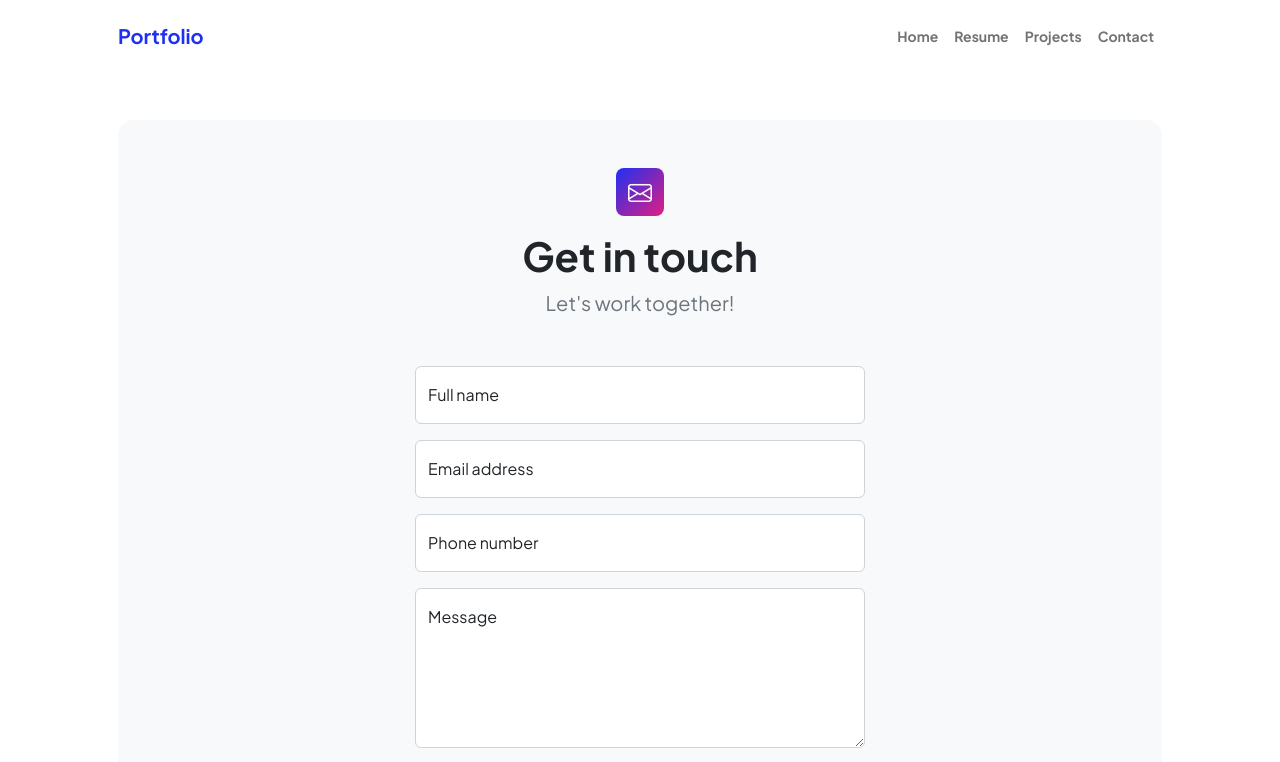
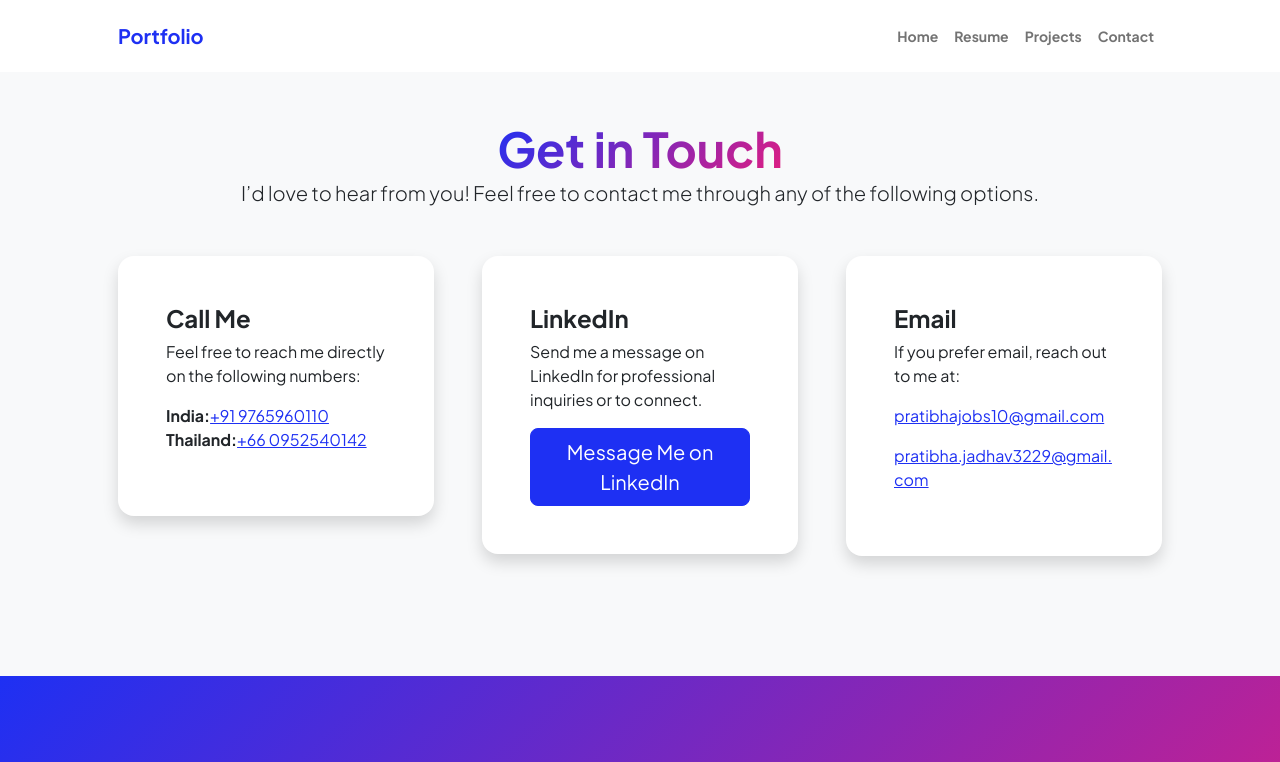
Before and after one commit to PratibhaRepos1/crafted-by-pratibha, an Angular app: page /contact in a window 1280 px wide. Shown: the top 762 px of the page. Built offline with nearby package versions, Linux system fonts and the light colour scheme.

Commit message:
Added code for contact form and update routerLink url

```diff
--- a/package.json
+++ b/package.json
@@ -18,6 +18,7 @@
     "@angular/platform-browser": "^17.0.0",
     "@angular/platform-browser-dynamic": "^17.0.0",
     "@angular/router": "^17.0.0",
+    "@emailjs/browser": "^4.4.1",
     "bootstrap": "^5.3.3",
     "rxjs": "~7.8.0",
     "tslib": "^2.3.0",
--- a/src/app/components/contact/contact.component.html
+++ b/src/app/components/contact/contact.component.html
@@ -6,9 +6,9 @@
       name="viewport"
       content="width=device-width, initial-scale=1, shrink-to-fit=no"
     />
-    <meta name="description" content />
-    <meta name="author" content />
-    <title>Modern Business - Start Bootstrap Template</title>
+    <meta name="description" content="" />
+    <meta name="author" content="" />
+    <title>Contact - My Portfolio</title>
     <!-- Favicon-->
     <link rel="icon" type="image/x-icon" href="assets/images/favicon.ico" />
     <!-- Custom Google font-->
@@ -24,146 +24,91 @@
       rel="stylesheet"
     />
   </head>
-  <body class="d-flex flex-column">
+  <body class="d-flex flex-column h-100 bg-light">
     <main class="flex-shrink-0">
       <!-- Navigation-->
       <app-navbar></app-navbar>
-      <!-- Page content-->
+      <!-- Contact Section-->
       <section class="py-5">
-        <div class="container px-5">
-          <!-- Contact form-->
-          <div class="bg-light rounded-4 py-5 px-4 px-md-5">
+        <div class="container px-5 mb-5">
           <div class="text-center mb-5">
-              <div
-                class="feature bg-primary bg-gradient-primary-to-secondary text-white rounded-3 mb-3"
-              >
-                <i class="bi bi-envelope"></i>
-              </div>
-              <h1 class="fw-bolder">Get in touch</h1>
-              <p class="lead fw-normal text-muted mb-0">Let's work together!</p>
+            <h1 class="display-5 fw-bolder mb-0">
+              <span class="text-gradient d-inline">Get in Touch</span>
+            </h1>
+            <p class="lead">
+              I’d love to hear from you! Feel free to contact me through any of
+              the following options.
+            </p>
           </div>
           <div class="row gx-5 justify-content-center">
-              <div class="col-lg-8 col-xl-6">
-                <!-- * * * * * * * * * * * * * * *-->
-                <!-- * * SB Forms Contact Form * *-->
-                <!-- * * * * * * * * * * * * * * *-->
-                <!-- This form is pre-integrated with SB Forms.-->
-                <!-- To make this form functional, sign up at-->
-                <!-- https://startbootstrap.com/solution/contact-forms-->
-                <!-- to get an API token!-->
-                <form id="contactForm" data-sb-form-api-token="API_TOKEN">
-                  <!-- Name input-->
-                  <div class="form-floating mb-3">
-                    <input
-                      class="form-control"
-                      id="name"
-                      type="text"
-                      placeholder="Enter your name..."
-                      data-sb-validations="required"
-                    />
-                    <label for="name">Full name</label>
-                    <div
-                      class="invalid-feedback"
-                      data-sb-feedback="name:required"
-                    >
-                      A name is required.
+            <div class="col-lg-4 mb-4">
+              <div class="card overflow-hidden shadow rounded-4 border-0">
+                <div class="card-body p-5">
+                  <h4 class="fw-bolder">Call Me</h4>
+                  <p>
+                    Feel free to reach me directly on the following numbers:
+                  </p>
+                  <ul class="list-unstyled">
+                    <li>
+                      <strong>India:</strong>
+                      <a href="tel:+919765960110">+91 9765960110</a>
+                    </li>
+                    <li>
+                      <strong>Thailand:</strong>
+                      <a href="tel:+66952540142">+66 0952540142</a>
+                    </li>
+                  </ul>
                 </div>
               </div>
-                  <!-- Email address input-->
-                  <div class="form-floating mb-3">
-                    <input
-                      class="form-control"
-                      id="email"
-                      type="email"
-                      placeholder="name@example.com"
-                      data-sb-validations="required,email"
-                    />
-                    <label for="email">Email address</label>
-                    <div
-                      class="invalid-feedback"
-                      data-sb-feedback="email:required"
-                    >
-                      An email is required.
             </div>
-                    <div
-                      class="invalid-feedback"
-                      data-sb-feedback="email:email"
-                    >
-                      Email is not valid.
-                    </div>
-                  </div>
-                  <!-- Phone number input-->
-                  <div class="form-floating mb-3">
-                    <input
-                      class="form-control"
-                      id="phone"
-                      type="tel"
-                      placeholder="(123) 456-7890"
-                      data-sb-validations="required"
-                    />
-                    <label for="phone">Phone number</label>
-                    <div
-                      class="invalid-feedback"
-                      data-sb-feedback="phone:required"
-                    >
-                      A phone number is required.
-                    </div>
-                  </div>
-                  <!-- Message input-->
-                  <div class="form-floating mb-3">
-                    <textarea
-                      class="form-control"
-                      id="message"
-                      type="text"
-                      placeholder="Enter your message here..."
-                      style="height: 10rem"
-                      data-sb-validations="required"
-                    ></textarea>
-                    <label for="message">Message</label>
-                    <div
-                      class="invalid-feedback"
-                      data-sb-feedback="message:required"
-                    >
-                      A message is required.
-                    </div>
-                  </div>
-                  <!-- Submit success message-->
-                  <!---->
-                  <!-- This is what your users will see when the form-->
-                  <!-- has successfully submitted-->
-                  <div class="d-none" id="submitSuccessMessage">
-                    <div class="text-center mb-3">
-                      <div class="fw-bolder">Form submission successful!</div>
-                      To activate this form, sign up at
-                      <br />
+            <div class="col-lg-4 mb-4">
+              <div class="card overflow-hidden shadow rounded-4 border-0">
+                <div class="card-body p-5">
+                  <h4 class="fw-bolder">LinkedIn</h4>
+                  <p>
+                    Send me a message on LinkedIn for professional inquiries or
+                    to connect.
+                  </p>
                   <a
-                        href="https://startbootstrap.com/solution/contact-forms"
-                        >https://startbootstrap.com/solution/contact-forms</a
+                    href="https://www.linkedin.com/in/pratibha-jadhav"
+                    target="_blank"
+                    class="btn btn-primary btn-lg px-4 py-2"
+                    >Message Me on LinkedIn</a
                   >
                 </div>
               </div>
-                  <!-- Submit error message-->
-                  <!---->
-                  <!-- This is what your users will see when there is-->
-                  <!-- an error submitting the form-->
-                  <div class="d-none" id="submitErrorMessage">
-                    <div class="text-center text-danger mb-3">
-                      Error sending message!
+            </div>
+            <div class="col-lg-4 mb-4">
+              <div class="card overflow-hidden shadow rounded-4 border-0">
+                <div class="card-body p-5">
+                  <h4 class="fw-bolder">Email</h4>
+                  <p>If you prefer email, reach out to me at:</p>
+                  <p>
+                    <a href="mailto:pratibhajobs10@gmail.com">{{ emailMe }}</a>
+                  </p>
+                  <p>
+                    <a href="mailto:pratibha.jadhav3229@gmail.com">{{
+                      emailPersonal
+                    }}</a>
+                  </p>
                 </div>
               </div>
-                  <!-- Submit Button-->
-                  <div class="d-grid">
-                    <button
-                      class="btn btn-primary btn-lg disabled"
-                      id="submitButton"
-                      type="submit"
-                    >
-                      Submit
-                    </button>
-                  </div>
-                </form>
             </div>
           </div>
+        </div>
+      </section>
+      <!-- Call to action section-->
+      <section class="py-5 bg-gradient-primary-to-secondary text-white">
+        <div class="container px-5 my-5">
+          <div class="text-center">
+            <h2 class="display-4 fw-bolder mb-4">
+              Let’s build something amazing together!
+            </h2>
+            <a
+              class="btn btn-outline-light btn-lg px-5 py-3 fs-6 fw-bolder"
+              [routerLink]="'/project'"
+              >Explore My Projects</a
+            >
           </div>
         </div>
       </section>
@@ -191,10 +136,5 @@
     <script src="https://cdn.jsdelivr.net/npm/bootstrap@5.2.3/dist/js/bootstrap.bundle.min.js"></script>
     <!-- Core theme JS-->
     <script src="js/scripts.js"></script>
-    <!-- * * * * * * * * * * * * * * * * * * * * * * * * * * * * * * * * * * * * * * * *-->
-    <!-- * *                               SB Forms JS                               * *-->
-    <!-- * * Activate your form at https://startbootstrap.com/solution/contact-forms * *-->
-    <!-- * * * * * * * * * * * * * * * * * * * * * * * * * * * * * * * * * * * * * * * *-->
-    <script src="https://cdn.startbootstrap.com/sb-forms-latest.js"></script>
   </body>
 </html>
--- a/src/app/components/contact/contact.component.ts
+++ b/src/app/components/contact/contact.component.ts
@@ -1,13 +1,20 @@
-import { Component } from '@angular/core';
+import { Component, ViewChild, AfterViewInit, ElementRef } from '@angular/core';
 import { NavbarComponent } from "../navbar/navbar.component";
+import emailjs from '@emailjs/browser';
+import { RouterModule } from '@angular/router';
+
 
 @Component({
   selector: 'app-contact',
   standalone: true,
-  imports: [NavbarComponent],
+  imports: [NavbarComponent, RouterModule],
   templateUrl: './contact.component.html',
-  styleUrl: './contact.component.css'
+  styleUrls:['./contact.component.css']
 })
-export class ContactComponent {
+export class ContactComponent  {
+
+emailMe:string = 'pratibhajobs10@gmail.com';
+emailPersonal:string = 'pratibha.jadhav3229@gmail.com';
+
 
 }
--- a/src/app/components/header/header.component.html
+++ b/src/app/components/header/header.component.html
@@ -21,12 +21,12 @@
           >
             <a
               class="btn btn-primary btn-lg px-5 py-3 me-sm-3 fs-6 fw-bolder"
-              href="resume.html"
+              [routerLink]="'/resume'"
               >Resume</a
             >
             <a
               class="btn btn-outline-dark btn-lg px-5 py-3 fs-6 fw-bolder"
-              href="projects.html"
+              [routerLink]="'/project'"
               >Projects</a
             >
           </div>
--- a/src/app/components/header/header.component.ts
+++ b/src/app/components/header/header.component.ts
@@ -1,9 +1,10 @@
 import { Component } from '@angular/core';
+import { RouterModule } from '@angular/router';
 
 @Component({
   selector: 'app-header',
   standalone: true,
-  imports: [],
+  imports: [RouterModule],
   templateUrl: './header.component.html',
   styleUrl: './header.component.css'
 })
--- a/src/app/components/project/project.component.html
+++ b/src/app/components/project/project.component.html
@@ -93,7 +93,7 @@
             </h2>
             <a
               class="btn btn-outline-light btn-lg px-5 py-3 fs-6 fw-bolder"
-              href="contact.html"
+              [routerLink]="'/contact'"
               >Contact me</a
             >
           </div>
--- a/src/app/components/project/project.component.ts
+++ b/src/app/components/project/project.component.ts
@@ -1,10 +1,11 @@
 import { Component } from '@angular/core';
 import { NavbarComponent } from "../navbar/navbar.component";
+import { RouterModule } from '@angular/router';
 
 @Component({
   selector: 'app-project',
   standalone: true,
-  imports: [NavbarComponent],
+  imports: [NavbarComponent, RouterModule],
   templateUrl: './project.component.html',
   styleUrl: './project.component.css'
 })
--- a/src/app/components/resume/resume.component.html
+++ b/src/app/components/resume/resume.component.html
@@ -45,7 +45,7 @@
                 <h2 class="text-primary fw-bolder mb-0">Experience</h2>
                 <!-- Download resume button-->
                 <!-- Note: Set the link href target to a PDF file within your project-->
-                <a class="btn btn-primary px-4 py-3" href="#!">
+                <a class="btn btn-primary px-4 py-3" (click)="downloadResume()">
                   <div class="d-inline-block bi bi-download me-2"></div>
                   Download Resume
                 </a>
--- a/src/index.html
+++ b/src/index.html
@@ -11,7 +11,7 @@
     <title>CraftedByPratibha</title>
     <base href="/" />
     <!-- Favicon-->
-    <link rel="icon" type="image/x-icon" href="assets/favicon.ico" />
+    <link rel="icon" type="image/x-icon" href="assets/images/favicon.ico" />
     <!-- Custom Google font-->
     <link rel="preconnect" href="https://fonts.googleapis.com" />
     <link rel="preconnect" href="https://fonts.gstatic.com" crossorigin />
```
Also changed, not shown: src/app/components/resume/resume.component.ts (+15 -0 lines), src/environment.ts (added, +7 -0 lines), 2 other files (tests, documents, lock files or other folders). Lines whose indentation alone changed are shown as unchanged.
